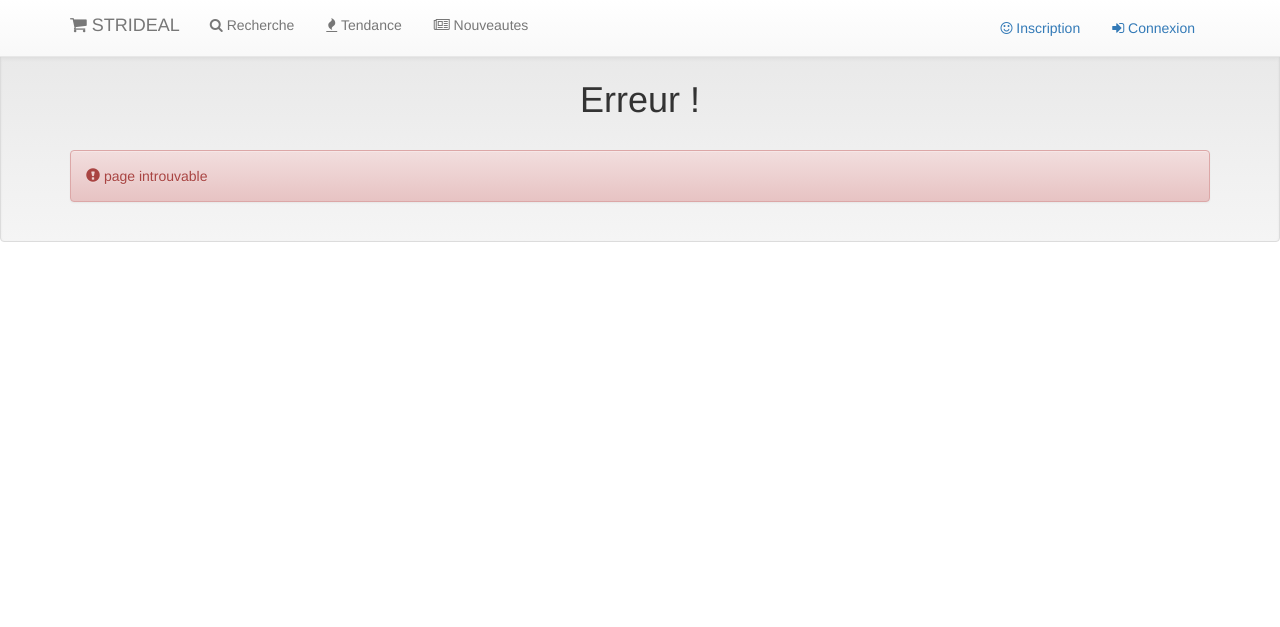
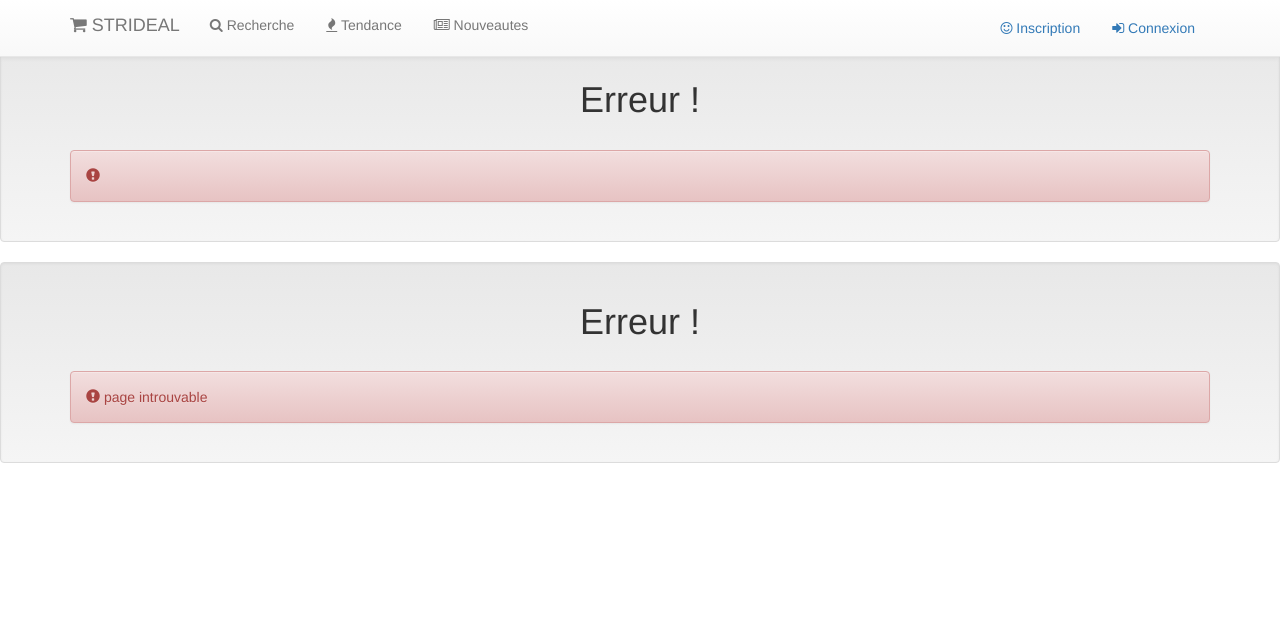
Before and after one commit to emeric254/Web-STRI-S2-Encheres, a PHP site: page /index.php?page=index in a window 1280 px wide. Shown: the top 627 px of the page. Run offline with PHP 8.4, Linux system fonts and the light colour scheme; data that the repository does not hold is empty; a stand-in replaces the project's code that opens the database connection; some libraries are stand-ins or nearby versions.

Commit message:
message d'erreur plus general

```diff
--- a/PHP/index.php
+++ b/PHP/index.php
@@ -14,16 +14,16 @@
 
 	include("vue/entete.php");
 	include("core/navbar.php");
-
+	if (isset($_GET['errMsg']) and !empty($_GET['errMsg'])) {
+		$errMsg = htmlspecialchars($_GET['errMsg']);
+	}
+	include("vue/erreur.php"); //page d'erreur'
 	if(file_exists("core/$page.php"))
 	{
 		include_once("core/$page.php");
 	} else {
 		$errMsg = "page introuvable";
-		if (isset($_GET['errMsg']) and !empty($_GET['errMsg'])) {
-			$errMsg = htmlspecialchars($_GET['errMsg']);
-		}
-		include_once("vue/erreur.php"); //page d'erreur'
+		include("vue/erreur.php"); //page d'erreur'
 	}
 
 	include("vue/footer.php");
```
